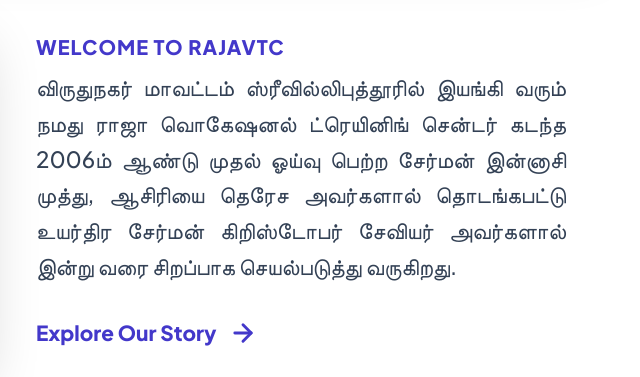
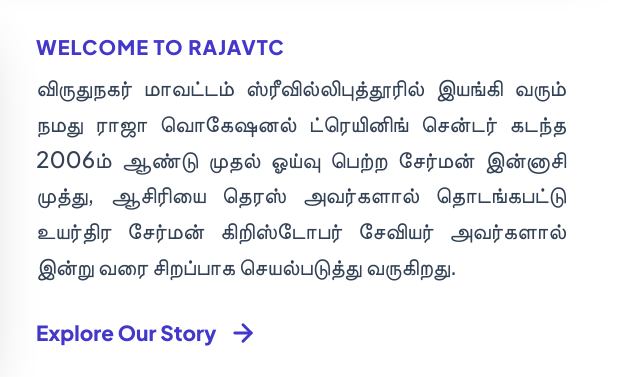
Before and after one commit to johninfant021/RajaVtcWebsite, a plain HTML site: page index.html in a window 1280 px wide. Shown: the part 127-504 px from the top of the page, 632-1272 px from the left. Drawn offline with nearby package versions, Linux system fonts and the light colour scheme.

Commit message:
Fix typo in Tamil text in index.html

```diff
--- a/index.html
+++ b/index.html
@@ -723,7 +723,7 @@
             <p class="lead-text">
               விருதுநகர் மாவட்டம் ஸ்ரீவில்லிபுத்தூரில் இயங்கி வரும் நமது ராஜா
               வொகேஷனல் ட்ரெயினிங் சென்டர் கடந்த 2006ம் ஆண்டு முதல் ஓய்வு பெற்ற
-              சேர்மன் இன்னாசி முத்து, ஆசிரியை தெரேச அவர்களால் தொடங்கபட்டு
+              சேர்மன் இன்னாசி முத்து, ஆசிரியை தெரஸ் அவர்களால் தொடங்கபட்டு
               உயர்திர சேர்மன் கிறிஸ்டோபர் சேவியர் அவர்களால் இன்று வரை
               சிறப்பாக செயல்படுத்து வருகிறது.
             </p>
```
